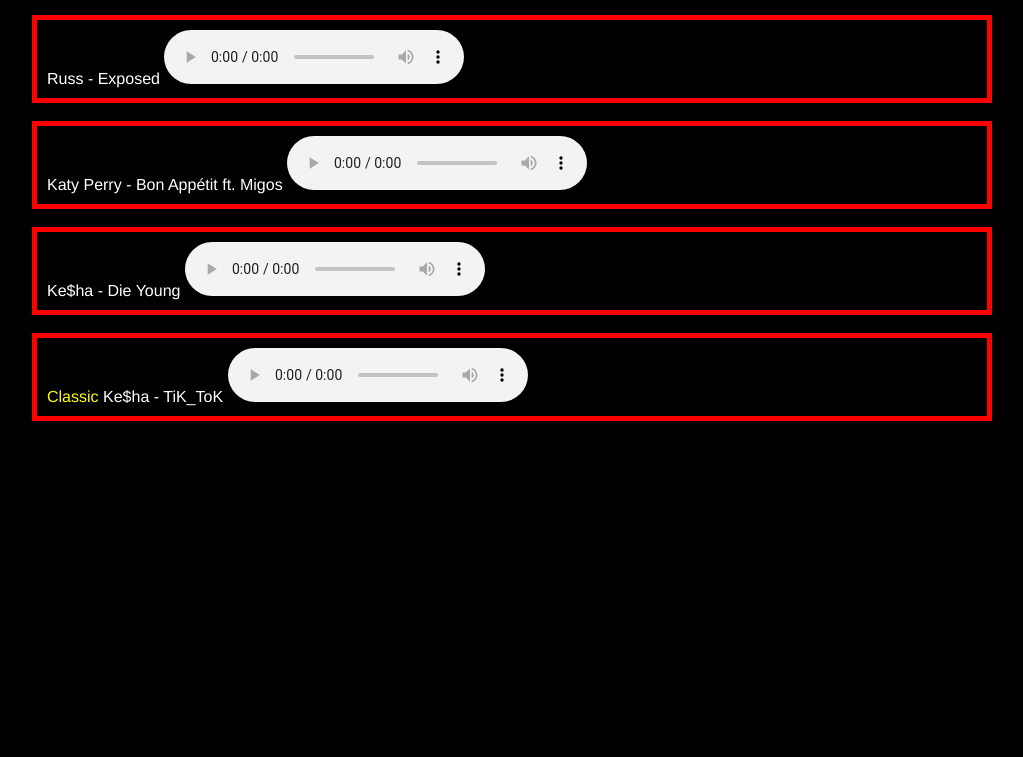
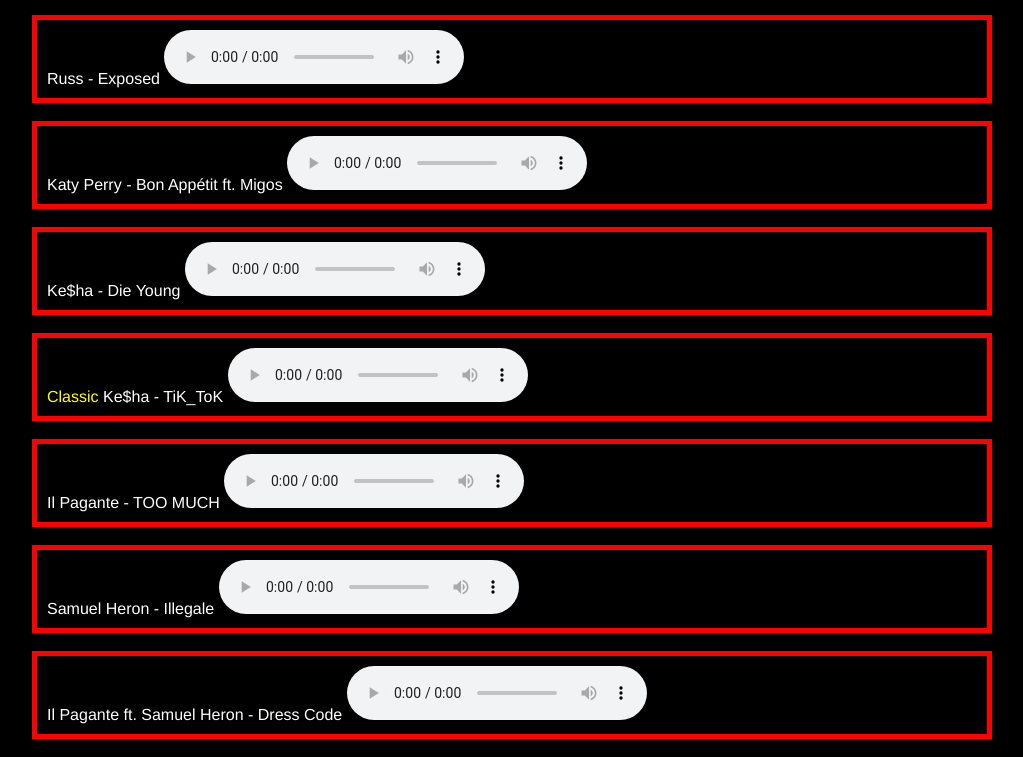
Before and after one commit to anonik9900/FREE-MUSIC-STREAM, a plain HTML site: page index.html in a window 1280 px wide. Shown: the part 3052-3809 px from the top of the page, without its empty margins (128-1151 px from the left). Before the commit the page ends 3491 px from the top, so only its background shows below. Drawn offline with Linux system fonts and the light colour scheme.

Commit message:
Added 3 new Song

```diff
--- a/index.html
+++ b/index.html
@@ -418,6 +418,51 @@ Ke$ha - TiK_ToK
 <br>
 
 
+<TABLE borderColor=red  cellSpacing=0 cellPadding=10 width="75%"
+align= center border=5>
+<tr><td>
+<span style="color: 	#ffffff;">
+Il Pagante - TOO MUCH
+      </span>
+<audio controls="controls">
+  <source src="tomuch.mp3" type="audio/mpeg">
+  Il tuo browser non supporta l'audio gestito con HTML5.
+  Ti invitiamo a scaricare <a href="https://www.google.it/chrome/browser/desktop/index.html">Google Chrome</a>o<a href="https://www.mozilla.org/it/firefox">Firefox.</a>
+</audio>
+</td></tr><table>
+
+<br>
+
+<TABLE borderColor=red  cellSpacing=0 cellPadding=10 width="75%"
+align= center border=5>
+<tr><td>
+<span style="color: 	#ffffff;">
+Samuel Heron - Illegale
+      </span>
+<audio controls="controls">
+  <source src="illegale.mp3" type="audio/mpeg">
+  Il tuo browser non supporta l'audio gestito con HTML5.
+  Ti invitiamo a scaricare <a href="https://www.google.it/chrome/browser/desktop/index.html">Google Chrome</a>o<a href="https://www.mozilla.org/it/firefox">Firefox.</a>
+</audio>
+</td></tr><table>
+
+<br>
+
+<TABLE borderColor=red  cellSpacing=0 cellPadding=10 width="75%"
+align= center border=5>
+<tr><td>
+<span style="color: 	#ffffff;">
+Il Pagante ft. Samuel Heron - Dress Code
+      </span>
+<audio controls="controls">
+  <source src="dresscode.mp3" type="audio/mpeg">
+  Il tuo browser non supporta l'audio gestito con HTML5.
+  Ti invitiamo a scaricare <a href="https://www.google.it/chrome/browser/desktop/index.html">Google Chrome</a>o<a href="https://www.mozilla.org/it/firefox">Firefox.</a>
+</audio>
+</td></tr><table>
+
+<br>
+
 <!-- Song End -->
 
 
```
